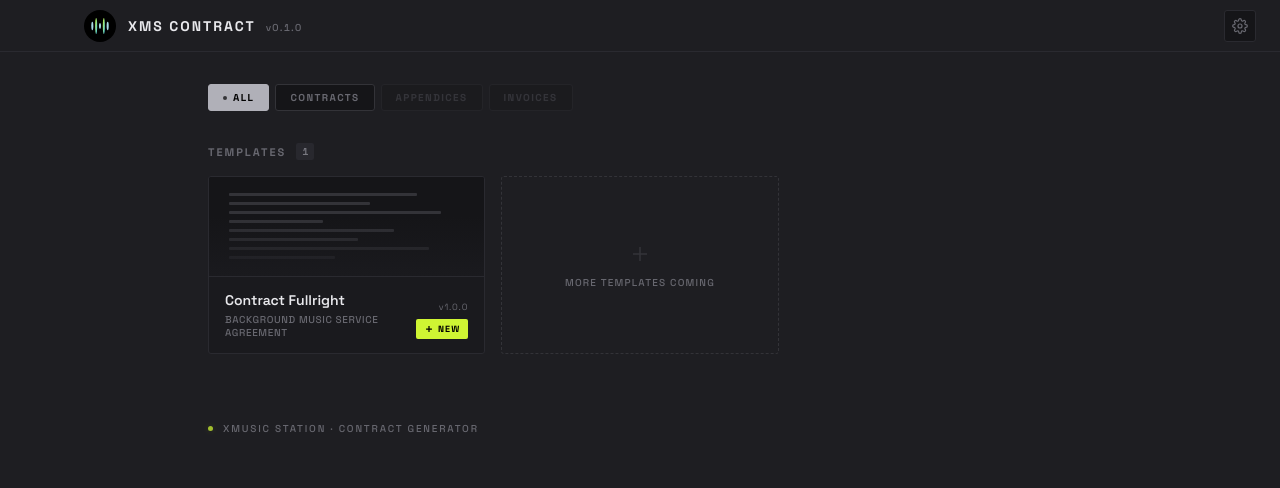
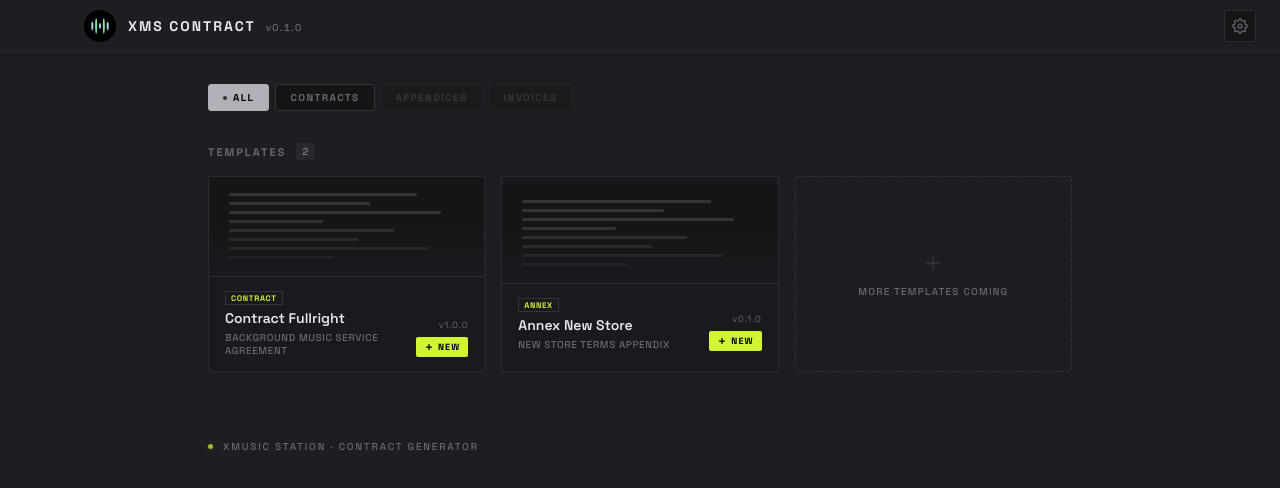
Before and after one commit to mhd-quan/xms-contract, a React (Vite) app: page / in a window 1280 px wide. Shown: the top 488 px of the page. Built offline with nearby package versions, Linux system fonts and the light colour scheme.

Commit message:
test: run phase 7 manual smoke

```diff
--- a/src/core/documents/contract-fullright/normalize-form-data.ts
+++ b/src/core/documents/contract-fullright/normalize-form-data.ts
@@ -43,9 +43,13 @@ function isRecord(value: unknown): value is Record<string, unknown> {
 
 export function normalizeFormData(data: unknown): Record<string, string> {
   if (!isRecord(data)) return {}
-  return Object.entries(data).reduce<Record<string, string>>((acc, [key, value]) => {
+  const raw = Object.entries(data).reduce<Record<string, string>>((acc, [key, value]) => {
     if (typeof value === 'string') acc[key] = value
     if (typeof value === 'number' || typeof value === 'boolean') acc[key] = String(value)
+    return acc
+  }, {})
+  return TEXT_FIELD_KEYS.reduce<Record<string, string>>((acc, key) => {
+    acc[key] = raw[key] ?? ''
     return acc
   }, {})
 }
@@ -65,14 +69,10 @@ export function normalizeStores(data: unknown, createId: () => string): Normaliz
 
 export function normalizeContractFullrightForm(input: unknown): ContractFullrightForm {
   const flat = normalizeFormData(input)
-  const form = TEXT_FIELD_KEYS.reduce<Record<string, string>>((acc, key) => {
-    acc[key] = flat[key] ?? ''
-    return acc
-  }, {})
   const rawVat = isRecord(input) ? Number(input.vatPct) : Number.NaN
 
   return {
-    ...form,
+    ...flat,
     stores: normalizeStores(input, () => ''),
     vatPct: Number.isFinite(rawVat) ? rawVat : 10
   } as ContractFullrightForm
--- a/src/renderer/src/components/PreviewPane.tsx
+++ b/src/renderer/src/components/PreviewPane.tsx
@@ -1,6 +1,5 @@
 import { memo, useMemo } from 'react'
-import { buildPreviewModel, formatMoney } from '@core/documents/contract-fullright'
-import { ContractFullrightSchema } from '@shared/schema/contract-fullright'
+import { buildPreviewModel, formatMoney, normalizeContractFullrightForm } from '@core/documents/contract-fullright'
 import { useDraftStore } from '../stores/draft-store'
 
 interface Props {
@@ -12,7 +11,7 @@ function PreviewPane({ activeTab, onTabChange }: Props) {
   const formData = useDraftStore((state) => state.formData)
   const stores = useDraftStore((state) => state.stores)
   const model = useMemo(() => {
-    const parsed = ContractFullrightSchema.parse({ ...formData, stores })
+    const parsed = normalizeContractFullrightForm({ ...formData, stores })
     return buildPreviewModel(parsed)
   }, [formData, stores])
 
--- a/src/renderer/src/stores/library-store.ts
+++ b/src/renderer/src/stores/library-store.ts
@@ -12,6 +12,14 @@ const FALLBACK_TEMPLATES: TemplateManifestEntry[] = [
     subtitle: 'Background Music Service Agreement',
     version: '1.0.0',
     templateFile: 'contract-fullright.dotx'
+  },
+  {
+    id: DocumentKind.AnnexNewstore,
+    kind: DocumentKind.AnnexNewstore,
+    name: 'Annex New Store',
+    subtitle: 'New Store Terms Appendix',
+    version: '0.1.0',
+    templateFile: 'annex-newstore.stub.docx'
   }
 ]
 
@@ -59,7 +67,7 @@ export const useLibraryStore = create<LibraryStoreState>((set) => ({
           id: draftId,
           kind: DocumentKind.AnnexNewstore,
           templateId: DocumentKind.AnnexNewstore,
-          title: 'Untitled',
+          title: 'Annex New Store',
           createdAt: now,
           updatedAt: now,
           exportedPath: null,
--- a/src/renderer/src/styles/styles.css
+++ b/src/renderer/src/styles/styles.css
@@ -143,6 +143,8 @@ input[type=number] { -moz-appearance: textfield; }
 
 .tpl-body { padding: 14px 16px; display: flex; justify-content: space-between; align-items: flex-end; gap: 12px; }
 .tpl-meta { display: flex; flex-direction: column; gap: 4px; min-width: 0; }
+.tpl-kind-badge { width: fit-content; max-width: 100%; padding: 2px 5px; border: 1px solid var(--border-dim);
+  color: var(--pear); font-size: 8px; font-weight: 700; letter-spacing: 0.08em; line-height: 1; }
 .tpl-title { font-size: 14px; font-weight: 600; color: var(--text-primary); white-space: nowrap; overflow: hidden; text-overflow: ellipsis; }
 .tpl-subtitle { font-size: 10px; font-weight: 500; letter-spacing: 0.06em; color: var(--text-dim); text-transform: uppercase; }
 .tpl-action { display: flex; flex-direction: column; align-items: flex-end; gap: 6px; flex-shrink: 0; }
--- a/src/renderer/src/views/LibraryView.tsx
+++ b/src/renderer/src/views/LibraryView.tsx
@@ -1,9 +1,16 @@
 import { useEffect } from 'react'
 import { useLibraryStore } from '../stores/library-store'
+import { coerceDocumentKind, DocumentKind, type DocumentKind as DocumentKindType } from '@shared/schema/document-kind'
 
 interface Props {
   onOpenTemplate: (draftId: string, templateId: string) => void
   onOpenSettings: () => void
+}
+
+function formatKindLabel(kind: DocumentKindType | string | undefined): string {
+  const documentKind = coerceDocumentKind(kind)
+  if (documentKind === DocumentKind.AnnexNewstore) return 'ANNEX'
+  return 'CONTRACT'
 }
 
 export default function LibraryView({ onOpenTemplate, onOpenSettings }: Props) {
@@ -30,6 +37,12 @@ export default function LibraryView({ onOpenTemplate, onOpenSettings }: Props) {
   async function handleDeleteDraft(e: React.MouseEvent, id: string) {
     e.stopPropagation()
     try { await deleteDraft(id) } catch {}
+  }
+
+  function handleDraftKeyDown(e: React.KeyboardEvent, draftId: string, templateId: string) {
+    if (e.key !== 'Enter' && e.key !== ' ') return
+    e.preventDefault()
+    onOpenTemplate(draftId, templateId)
   }
 
   function timeAgo(iso: string): string {
@@ -90,7 +103,11 @@ export default function LibraryView({ onOpenTemplate, onOpenSettings }: Props) {
                   <div className="tpl-thumb-overlay" />
                 </div>
                 <div className="tpl-body">
-                  <div className="tpl-meta"><span className="tpl-title">{tpl.name}</span><span className="tpl-subtitle">{tpl.subtitle}</span></div>
+                  <div className="tpl-meta">
+                    <span className="tpl-kind-badge">{formatKindLabel(tpl.kind ?? tpl.id)}</span>
+                    <span className="tpl-title">{tpl.name}</span>
+                    <span className="tpl-subtitle">{tpl.subtitle}</span>
+                  </div>
                   <div className="tpl-action">
                     <span className="tpl-version">v{tpl.version}</span>
                     <span className="tpl-new-btn"><svg width="10" height="10" viewBox="0 0 24 24" fill="none" stroke="currentColor" strokeWidth="3"><path d="M12 5v14M5 12h14" /></svg>NEW</span>
@@ -113,10 +130,17 @@ export default function LibraryView({ onOpenTemplate, onOpenSettings }: Props) {
             <div className="lib-section-head"><span className="lib-section-label">Recent Drafts</span><span className="lib-section-count">{drafts.length}</span></div>
             <div className="drafts-strip">
               {drafts.sort((a,b) => new Date(b.updatedAt).getTime() - new Date(a.updatedAt).getTime()).map((d) => (
-                <button key={d.id} className="draft-chip" onClick={() => onOpenTemplate(d.id, d.templateId)}>
-                  <span className="draft-dot" /><div className="draft-chip-info"><span className="draft-chip-title">{d.title}</span><span className="draft-chip-time">{timeAgo(d.updatedAt)}</span></div>
+                <div
+                  key={d.id}
+                  className="draft-chip"
+                  role="button"
+                  tabIndex={0}
+                  onClick={() => onOpenTemplate(d.id, d.templateId)}
+                  onKeyDown={(e) => handleDraftKeyDown(e, d.id, d.templateId)}
+                >
+                  <span className="draft-dot" /><div className="draft-chip-info"><span className="draft-chip-title">{d.title}</span><span className="draft-chip-time">{formatKindLabel(d.kind ?? d.templateId)} · {timeAgo(d.updatedAt)}</span></div>
                   <button className="draft-chip-delete" onClick={(e) => handleDeleteDraft(e, d.id)}><svg width="10" height="10" viewBox="0 0 24 24" fill="none" stroke="currentColor" strokeWidth="2.5"><path d="M18 6 6 18M6 6l12 12" /></svg></button>
-                </button>
+                </div>
               ))}
             </div>
           </section>
--- a/src/renderer/src/views/forms/contract-fullright/ContractFullrightFormView.tsx
+++ b/src/renderer/src/views/forms/contract-fullright/ContractFullrightFormView.tsx
@@ -4,7 +4,7 @@ import StatusBar from '../../../components/StatusBar'
 import PreviewPane from '../../../components/PreviewPane'
 import { useDraftStore } from '../../../stores/draft-store'
 import { osService, renderService } from '../../../services/xms-services'
-import { deriveDraftTitle } from '@core/documents/contract-fullright'
+import { deriveDraftTitle, normalizeContractFullrightForm } from '@core/documents/contract-fullright'
 import type { RenderDocxRequestInput } from '@shared/ipc/contracts'
 import { DocumentKind, type DocumentKind as DocumentKindType } from '@shared/schema/document-kind'
 
@@ -66,7 +66,7 @@ export default function ContractFullrightFormView({ draftId, templateId, documen
   const updateStoreRow = useDraftStore((state) => state.updateStoreRow)
   const deleteStoreRow = useDraftStore((state) => state.deleteStoreRow)
 
-  const totalFields = 45
+  const totalFields = EDITABLE_FIELD_KEYS.length
   const filledCount = useMemo(
     () => EDITABLE_FIELD_KEYS.filter((key) => formData[key]?.trim()).length,
     [formData]
@@ -103,7 +103,7 @@ export default function ContractFullrightFormView({ draftId, templateId, documen
         draftId,
         kind: DocumentKind.ContractFullright,
         templateId: DocumentKind.ContractFullright,
-        data: { ...formData, stores }
+        data: normalizeContractFullrightForm({ ...formData, stores })
       }
       const rendered = await renderService.docx(renderPayload)
       const saved = await renderService.saveAs(rendered.tempPath, suggestedExportName())
```
Also changed, not shown: templates/annex-newstore/manifest.json (added), 1 other file (tests, documents, lock files or other folders).
